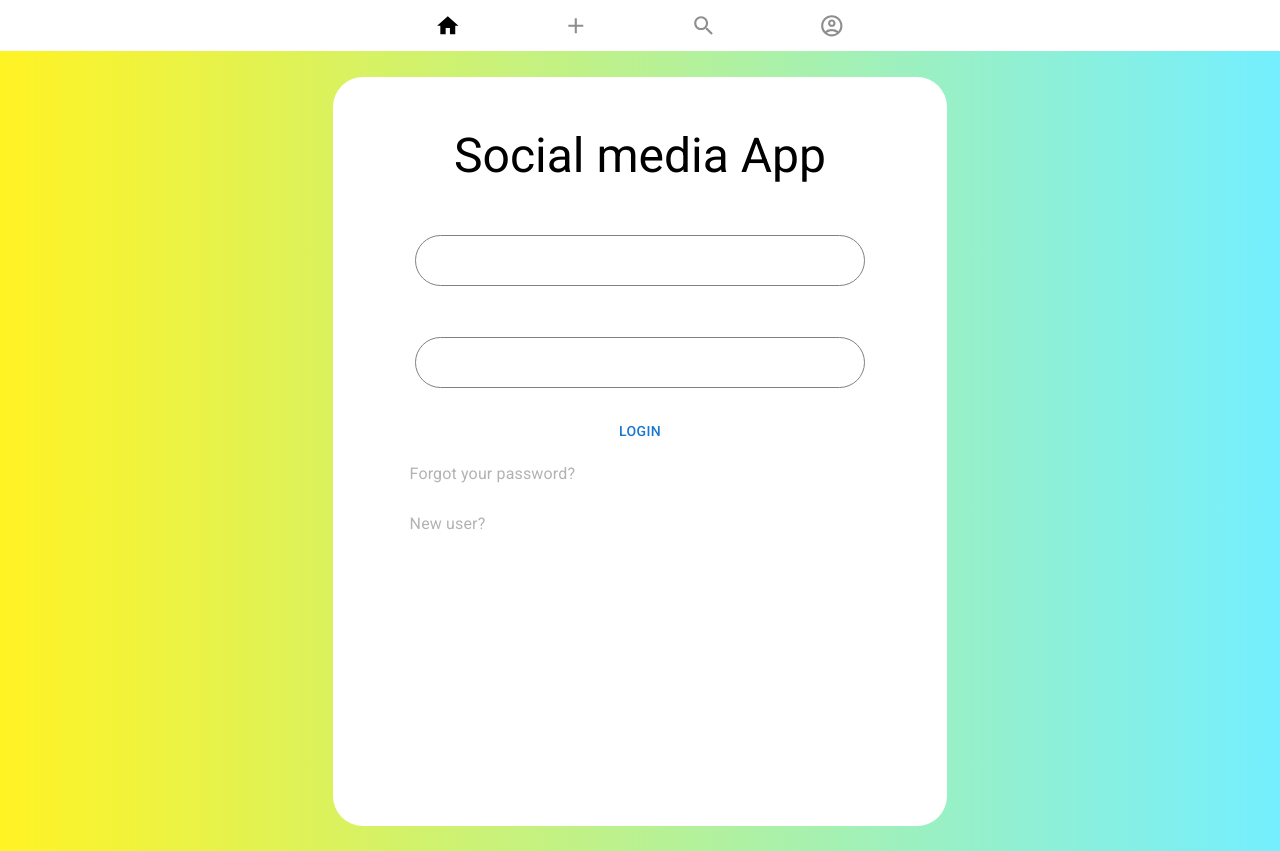
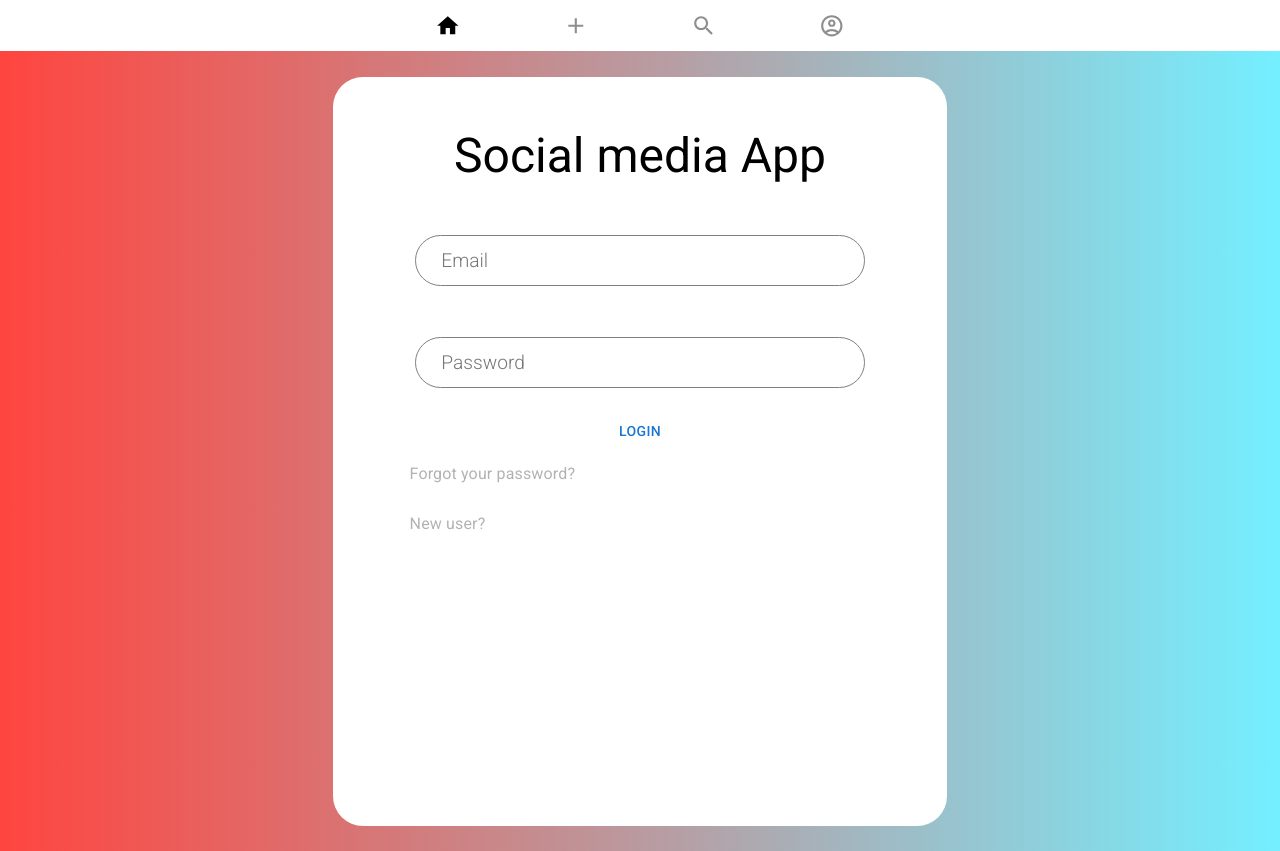
Before and after one commit to ChethanR2711/web-app, a React (Create React App) app in the folder frontend/: page / in a window 1280 px wide. Built offline with nearby package versions, Linux system fonts and the light colour scheme.

Commit message:
started home

```diff
--- a/frontend/src/Components/Login/Login.css
+++ b/frontend/src/Components/Login/Login.css
@@ -1,6 +1,6 @@
 .login{
     height: 100vh; /*100vh*/
-    background-image: linear-gradient(to right, #fff324, #74efff);
+    background-image: linear-gradient(to right, #ff453f, #74efff);
 
     display: flex;
     align-items: center;
--- a/frontend/src/Components/Login/Login.jsx
+++ b/frontend/src/Components/Login/Login.jsx
@@ -1,19 +1,29 @@
-import React from 'react'
+import React, { useState } from 'react'
 import "./Login.css";
 import { Typography, Button } from "@mui/material";
 import { Link } from 'react-router-dom';
 
 const Login = () => {
+
+  const [email,setEmail] = useState("");
+  const [password,setPassword] = useState("");
+  const loginHandler = (e)=>{
+    e.preventDefault();
+  }
+
+  // API need to be done for email and password
+
   return (
     <div className="login">
-        <form className="loginForm">
+        <form className="loginForm" onSubmit={loginHandler} >
 
             <Typography variant='h3' style={{padding : "2vmax"}} >Social media App</Typography>
 
-            <input type="email" />
-            <input type="password"  />
+            <input type="email" placeholder='Email' required value={email} onChange={(e)=>setEmail(e.target.value)} />
 
-            <Button>Login</Button>
+            <input type="password" placeholder='Password' required value={password} onChange = {(e)=>setPassword(e.target.value)}/>
+
+            <Button type='submit'>Login</Button>
 
             <Link to="/forgot/password">
                 <Typography>Forgot your password?</Typography>
```
Also changed, not shown: frontend/src/Components/Home/Home.jsx (added, +12 -0 lines).
